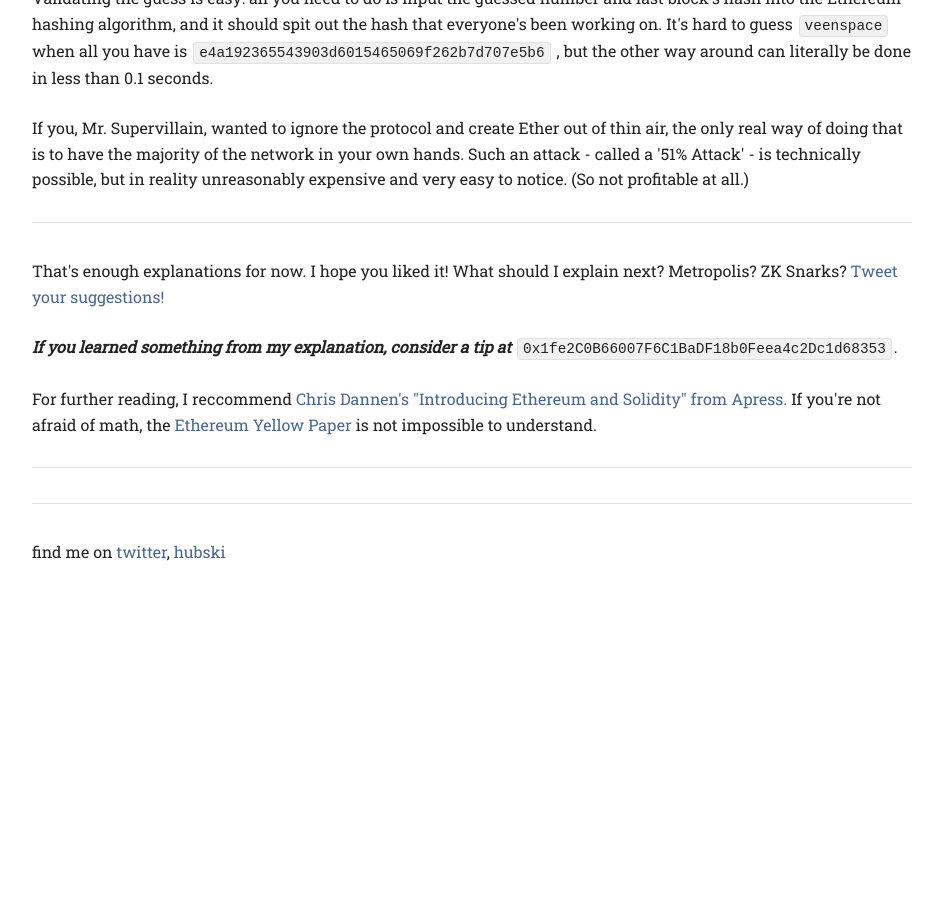
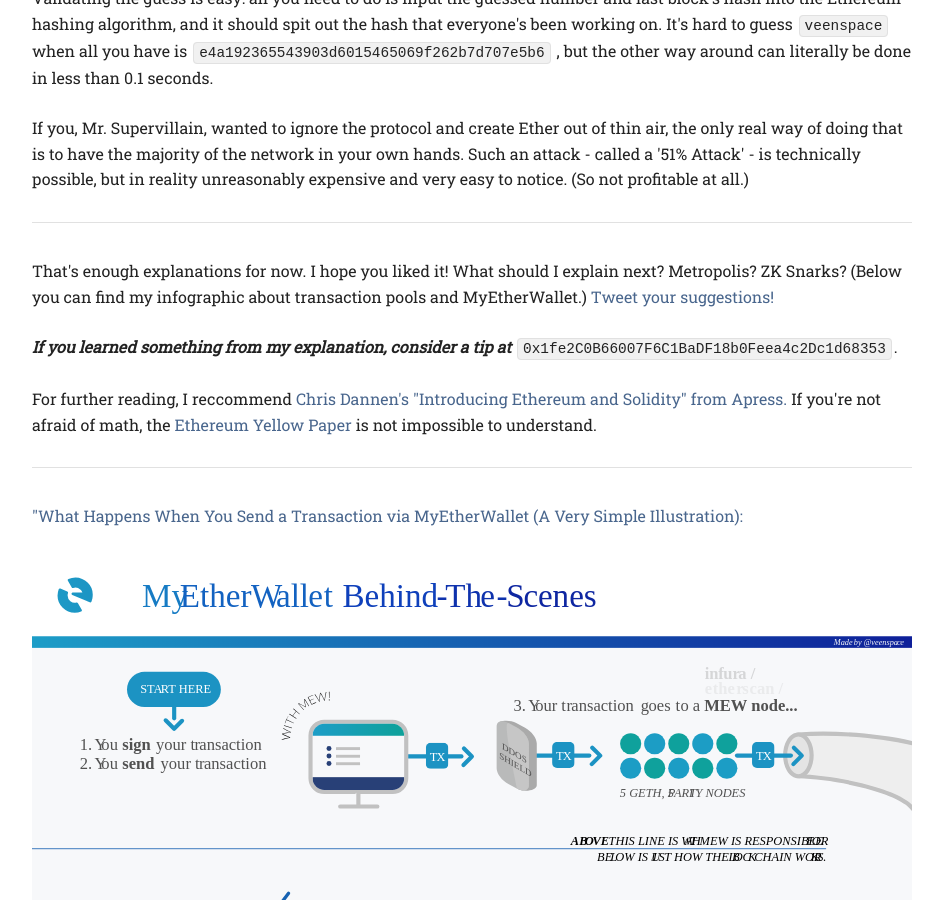
Before and after one commit to vdveen/vdveen.github.io, a Jekyll site: the page ethereum.html, which Jekyll copies as it is, in a window 1280 px wide and 900 px high, scrolled down 8591 px. Shown: the whole window, without its empty margins (168-1111 px from the left). Built offline with Jekyll 4.4.1, drawn with Linux system fonts in a browser that asks for light colours; some web fonts are replaced; before the commit the page ends 9181 px from its top, so only the background shows below that.

Commit message:
Added MEW, some more fixes

```diff
--- a/ethereum.html
+++ b/ethereum.html
@@ -14,7 +14,7 @@
     <div class="row" style="margin-top: 5%; text-align:center">
       <div class="twelve columns">
 
-        <img src="assets/veenspace.svg" style="max-width: 150px"></img>
+        <img src="assets/veenspace.svg" style="max-width: 150px" alt="The logo for my site Veen space"></img>
         <hr></hr>
       </div>
     </div>
@@ -22,7 +22,7 @@
 
     <div class="row" style="text-align:center">
       <div class="twelve columns">
-        <img src="assets/ethvisuallogo.svg" style="max-width: 50%"></img>
+        <img src="assets/ethvisuallogo.svg" style="max-width: 50%" alt="A fancy Ethereum logo."></img>
       </div>
     </div>
 
@@ -56,7 +56,7 @@
     </div>
 
     <div class="row" style="text-align:center">
-      <img src="assets/ethregret.svg" style="max-width: 80%"></img>
+      <img src="assets/ethregret.svg" style="max-width: 80%" alt="A graph depicting regret over time. In 2013 it reached F My Life status, in 2017 it flies off the chart."></img>
       <h6><em><a href="https://twitter.com/bitcoin_pizza">You can check the current pizza price here.</a></em></h6>
     </div>
 
@@ -83,7 +83,7 @@
     </div>
 
     <div class="row" style="text-align:center">
-      <img src="assets/ethmap.svg" style="max-width: 70%"></img>
+      <img src="assets/ethmap.svg" style="max-width: 70%" alt="A map of the global network of computers, all connected to form one computer."></img>
       <h6><em>Copy and pasting information has never looked this cool.</em></h6>
     </div>
 
@@ -178,7 +178,7 @@
     </div>
 
     <div class="row" style="text-align:center; margin-top: 5%">
-      <img src="assets/ethblock.svg" style="max-width: 80%"></img>
+      <img src="assets/ethblock.svg" style="max-width: 80%" alt="A blockchain block is pictured as a box with smaller transaction blocks inside. The block also contains some more information."></img>
     </div>
     <div class="row" style="margin-top: 5%">
 
@@ -192,7 +192,7 @@
     </div>
 
     <div class="row" style="text-align:center; margin-top:5%">
-      <img src="assets/ethchain.svg" style="max-width: 80%"></img>
+      <img src="assets/ethchain.svg" style="max-width: 80%" alt="A row of blocks, with arrows to the previous block, with the number of the previous block mentioned."></img>
     </div>
 
     <div class="row" style="margin-top: 5%">
@@ -221,7 +221,7 @@
     </div>
 
     <div class="row" style="text-align:center">
-      <img src="assets/ethcat.svg" style="max-width: 80%"></img>
+      <img src="assets/ethcat.svg" style="max-width: 80%" alt="A cat in a blockchain block. I wonder what Dr. Seuss would think of that."></img>
       <h6><em>Schrödinger&#39;s Block is when your cat is and isn&#39;t worthless at the same time.</em></h6>
     </div>
 
@@ -267,7 +267,7 @@
     <div class="row">
       <div class="four columns" style="text-align: center">
 
-        <img src="assets/ethblender.svg" style="max-width: 80%"></img>
+        <img src="assets/ethblender.svg" style="max-width: 80%" alt="A picture of a blender with the Ethereum logo, filled with blocks."></img>
         <h6><em>Will it blend? Yes!</em></h6>
 
       </div>
@@ -308,11 +308,11 @@
           2
           <sup>511</sup> guesses. That&#39;s a 1 with 154 zeroes behind it, in case you were wondering.</p>
 
-        <img src="assets/ethbajillion.svg"></img>
+        <img src="assets/ethbajillion.svg" alt="Pictured is a one with 154 zeroes. It's quite a lot."></img>
 
         <p style="margin-top:5%">Despite this difficulty, a computer the Ethereum network of computers makes a correct guess every 15 seconds.</p>
 
-        <img src="assets/eth15.svg"></img>
+        <img src="assets/eth15.svg" alt="FIFTEEN!"></img>
         <h6 style="text-align:center"><em><sup>Maybe this number thing isn&#39;t always helpful...</sup></em></h6>
 
         <p>This guessing game is what&#39;s called <em>mining</em>. The reason why this guessing game doesn&#39;t take forever
@@ -336,7 +336,7 @@
           to add a new block to the blockchain. They're also awarded 5 ETH for their hard work. </p>
 
         <div style="text-align:center">
-          <img src="assets/ethflowchart.svg" style="max-width:80%"></img>
+          <img src="assets/ethflowchart.svg" style="max-width:80%" alt="An image describing the loop from current block to hash to guess and back."></img>
           <h6><em>Mining in a nutshell. This loop happens millions upon millions of times a second, all over the globe.</em></h6>
         </div>
 
@@ -359,7 +359,8 @@
 
         <hr></hr>
 
-        <p>That's enough explanations for now. I hope you liked it! What should I explain next? Metropolis? ZK Snarks? <a href="https://twitter.com/veenspace">Tweet your suggestions!</a><br></p>
+        <p>That's enough explanations for now. I hope you liked it! What should I explain next? Metropolis? ZK Snarks?
+          (Below you can find my infographic about transaction pools and MyEtherWallet.) <a href="https://twitter.com/veenspace">Tweet your suggestions!</a><br></p>
 
         <p><b><em>If you learned something from my explanation, consider a tip at </em></b> <code>0x1fe2C0B66007F6C1BaDF18b0Feea4c2Dc1d68353</code>.
         </p>
@@ -367,6 +368,10 @@
         <p>For further reading, I reccommend <a href="http://www.apress.com/us/book/9781484225349">Chris Dannen&#39;s "Introducing Ethereum and Solidity" from Apress.</a>
           If you&#39;re not afraid of math, the <a href="gavwood.com/paper.pdf">Ethereum Yellow Paper</a> is not impossible to understand.</p>
         <hr></hr>
+
+        <a href="https://www.reddit.com/r/ethereum/comments/6jg2it/what_happens_when_you_send_a_transaction_via/">
+        <p>"What Happens When You Send a Transaction via MyEtherWallet (A Very Simple Illustration):</p></a>
+        <a href="https://i.redd.it/5pdfyskz9u5z.png" ><img src="assets/ethMEW.svg" alt="An image describing Ethereum pools"></img></a>
         <hr></hr>
       </div>
 
```
Also changed, not shown: assets/ethMEW.svg (added).
